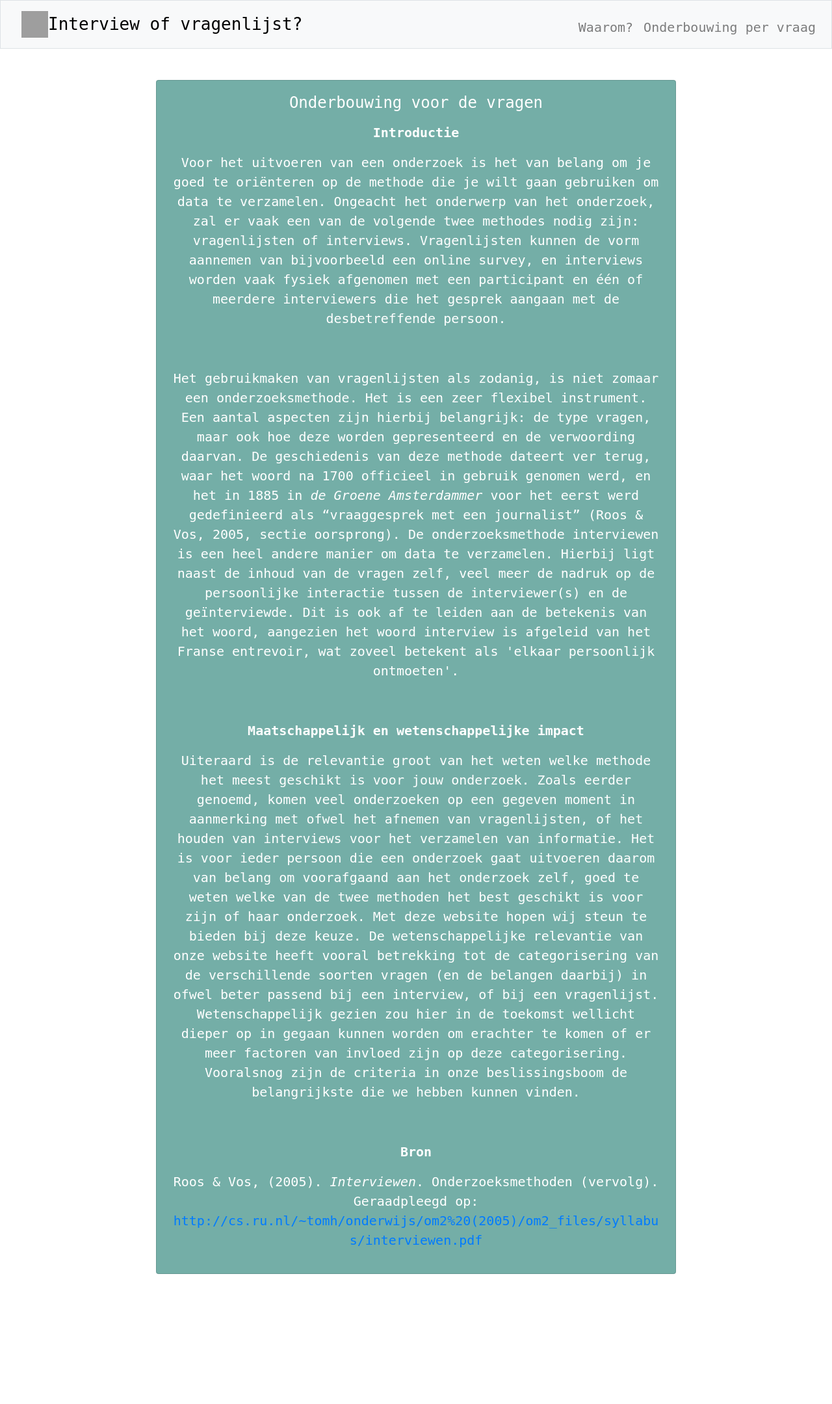
After one commit to thomaskoene/Website-interviewofvragenlijst, a Flask app: page /why/ in a window 1280 px wide. The commit adds this page. Shown: the whole page at 65% size. Run offline with Flask 2, Linux system fonts and the light colour scheme; some libraries are stand-ins or nearby versions; grey boxes are pictures that could not be loaded.

Commit message:
add 'why'

```diff
--- a/app.py
+++ b/app.py
@@ -46,5 +46,10 @@ def explanation():
     """Shows explanation"""
     return render_template("explanation.html")
 
+@app.route("/why/", methods=["GET"])
+def why():
+    """Shows why"""
+    return render_template("why.html")
+
 if __name__ == "__main__":
     app.run(debug=True)
--- a/templates/layout.html
+++ b/templates/layout.html
@@ -18,7 +18,7 @@
         <script src="https://cdnjs.cloudflare.com/ajax/libs/popper.js/1.14.3/umd/popper.min.js"></script>
         <script src="https://maxcdn.bootstrapcdn.com/bootstrap/4.1.3/js/bootstrap.min.js"></script>
 
-        <title>Interview of vragenlijst?: {% block title %}{% endblock %}</title>
+        <title>Interview of vragenlijst? {% block title %}{% endblock %}</title>
         <link rel="icon" href="https://meppelactief.nl/wp-content/uploads/sites/2/2020/10/onderzoek.jpg" type = "image/x-icon">
 
     </head>
@@ -33,6 +33,7 @@
             </button>
             <div class="collapse navbar-collapse" id="navbar" style="color: black">
                     <ul class="navbar-nav ml-auto mt-2">
+                        <li class="nav-item"><a class="nav-link" href="/why/">Waarom?</a></li>
                         <li class="nav-item"><a class="nav-link" href="/explanation/">Onderbouwing per vraag</a></li>
                     </ul>
             </div>
--- /dev/null
+++ b/templates/why.html
@@ -0,0 +1,90 @@
+{% extends "layout.html" %}
+
+{% block title %}
+    Why
+{% endblock %}
+
+{% block main %}
+<div class="card" style="width: 50rem;">
+    <div class="card-body">
+        <h4 class="card-title">Onderbouwing voor de vragen</h4>
+        <p></p>
+
+        <body lang="NL" link="#0563C1" vlink="#954F72">
+
+            <div class="WordSection1">
+
+            <p class="MsoNormal"><b><span>Introductie<o:p></o:p></span></b></p>
+
+            <p class="MsoNormal"><span>Voor het uitvoeren van
+            een onderzoek is het van belang om je goed te oriënteren op de methode die je
+            wilt gaan gebruiken om data te verzamelen. Ongeacht het onderwerp van het
+            onderzoek, zal er vaak een van de volgende twee methodes nodig zijn: vragenlijsten
+            of interviews. Vragenlijsten kunnen de vorm aannemen van bijvoorbeeld een
+            online survey, en interviews worden vaak fysiek afgenomen met een participant
+            en één of meerdere interviewers die het gesprek aangaan met de desbetreffende
+            persoon. <o:p></o:p></span></p>
+
+            <p class="MsoNormal"><span><o:p>&nbsp;</o:p></span></p>
+
+            <p class="MsoNormal"><span>Het gebruikmaken van vragenlijsten
+            als zodanig, is niet zomaar een onderzoeksmethode. Het is een zeer flexibel
+            instrument. Een aantal aspecten zijn hierbij belangrijk: de type vragen, maar
+            ook hoe deze worden gepresenteerd en de verwoording daarvan. De geschiedenis
+            van deze methode dateert ver terug, waar het woord na 1700 officieel in gebruik
+            genomen werd, en het in 1885 in <i>de Groene Amsterdammer</i> voor het eerst werd
+            gedefinieerd als “vraaggesprek met een journalist” (Roos &amp; Vos, 2005, sectie
+            oorsprong). De onderzoeksmethode interviewen is een heel andere manier om data
+            te verzamelen. Hierbij ligt naast de inhoud van de vragen zelf, veel meer de
+            nadruk op de persoonlijke interactie tussen de interviewer(s) en de geïnterviewde.
+            Dit is ook af te leiden aan de betekenis van het woord, aangezien het woord
+            interview is afgeleid van het Franse <span class="SpellE">entrevoir</span>, wat
+            zoveel betekent als 'elkaar persoonlijk ontmoeten'. <o:p></o:p></span></p>
+
+            <p class="MsoNormal"><span><o:p>&nbsp;</o:p></span></p>
+
+            <p class="MsoNormal"><b><span>Maatschappelijk en
+            wetenschappelijke impact<o:p></o:p></span></b></p>
+
+            <p class="MsoNormal"><span>Uiteraard is de
+            relevantie groot van het weten welke methode het meest geschikt is voor jouw
+            onderzoek. Zoals eerder genoemd, komen veel onderzoeken op een gegeven moment
+            in aanmerking met ofwel het afnemen van vragenlijsten, of het houden van
+            interviews voor het verzamelen van informatie. Het is voor ieder persoon die
+            een onderzoek gaat uitvoeren daarom van belang om voorafgaand aan het onderzoek
+            zelf, goed te weten welke van de twee methoden het best geschikt is voor zijn
+            of haar onderzoek. Met deze website hopen wij steun te bieden bij deze keuze.
+            De wetenschappelijke relevantie van onze website heeft vooral betrekking tot de
+            categorisering van de verschillende soorten vragen (en de belangen daarbij) in
+            ofwel beter passend bij een interview, of bij een vragenlijst. Wetenschappelijk
+            gezien zou hier in de toekomst wellicht dieper op in gegaan kunnen worden om
+            erachter te komen of er meer factoren van invloed zijn op deze categorisering. Vooralsnog
+            zijn de criteria in onze beslissingsboom de belangrijkste die we hebben kunnen
+            vinden. <o:p></o:p></span></p>
+
+            <p class="MsoNormal"><span><o:p>&nbsp;</o:p></span></p>
+
+            <p class="MsoNormal"><b><span>Bron</span></b><span><o:p></o:p></span></p>
+
+            <p class="MsoNormal"><span>Roos &amp; Vos, (2005). <i>Interviewen</i>.
+            Onderzoeksmethoden (vervolg). Geraadpleegd op: </span><a href="http://cs.ru.nl/~tomh/onderwijs/om2%20(2005)/om2_files/syllabus/interviewen.pdf"><span>http://cs.ru.nl/~tomh/onderwijs/om2%20(2005)/om2_files/syllabus/interviewen.pdf</span></a><span><o:p></o:p></span></p>
+
+            </div>
+        </body>
+
+    </div>
+</div>
+
+<div class="footer-shell pt-5 mt-5 py-sm-0">
+    <footer class="footer">
+        <div class="container">
+            <div class="row justify-content-between justify-content-md-around">
+                <div class="col-sm-18 col-md-12 col-lg-9 col-xl-12 col-xxl-15 text-white pt-1">
+                    2022 &copy; Groep C5: Merijn van der Leek, Thijs Hoppenbrouwers, Simon Kreulen en Thomas Koene. Onderzoeksmethoden en -technieken, bachelor Informatiekunde, Universiteit van Amsterdam. Alle rechten voorbehouden.
+                </div>
+            </div>
+        </div>
+    </footer>
+</div>
+
+{% endblock %}
```
